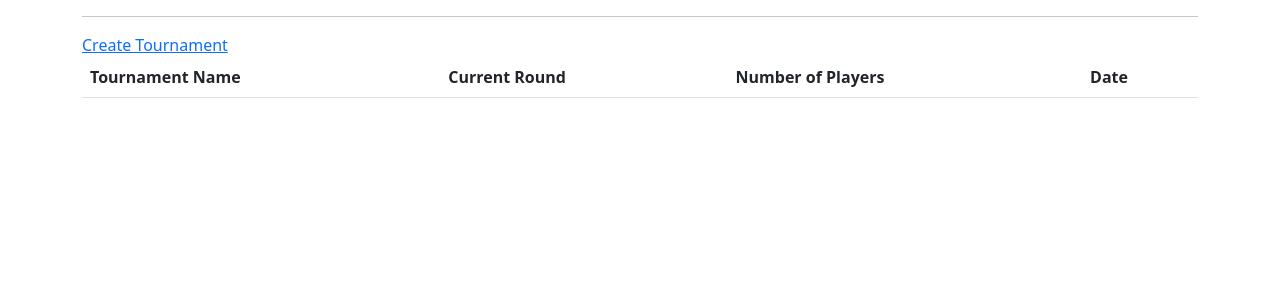
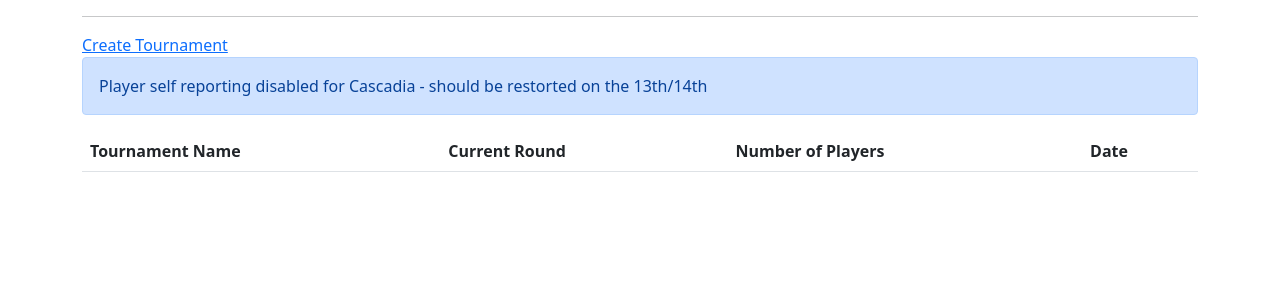
Before and after one commit to Chemscribbler/aesopstables, a Flask app: page / in a window 1280 px wide. Shown: the part 56-356 px from the top of the page. Run offline with Flask 3, Linux system fonts and the light colour scheme; the visitor is signed in with stand-in values (Sample User, id 1); data that the repository does not hold is empty.

Commit message:
cascadia disabling self reporting

```diff
--- a/aesops/templates/_pairings.html
+++ b/aesops/templates/_pairings.html
@@ -5,7 +5,9 @@
             <th>Corp Player</th>
             <th>Score</th>
             <th>Runner Player</th>
+            {% if admin %}
             <th>Reporting</th>
+            {% endif %}
         </tr>
     </thead>
     {% for match in rank_tables(tournament.get_round(round=rnd)) %}
@@ -26,7 +28,7 @@
             Bye
             {% endif %}
         </th>
-        {% if match.result is none or admin %}
+        {% if admin %}
         <th>
             {% if not match.is_bye %}
             <a href="{{ url_for('report_match',tid=tournament.id, rnd=rnd, mid=match.id, result=1)}}"
--- a/aesops/templates/index.html
+++ b/aesops/templates/index.html
@@ -4,6 +4,8 @@
 
 {% if current_user.is_authenticated %}
 <a href="{{ url_for('create_tournament') }}">Create Tournament</a>
+<div class="alert alert-primary" role="alert">Player self reporting disabled for Cascadia - should be restorted on the
+    13th/14th</div>
 {% endif %}
 <table class="table table-striped">
     <thead>
```
